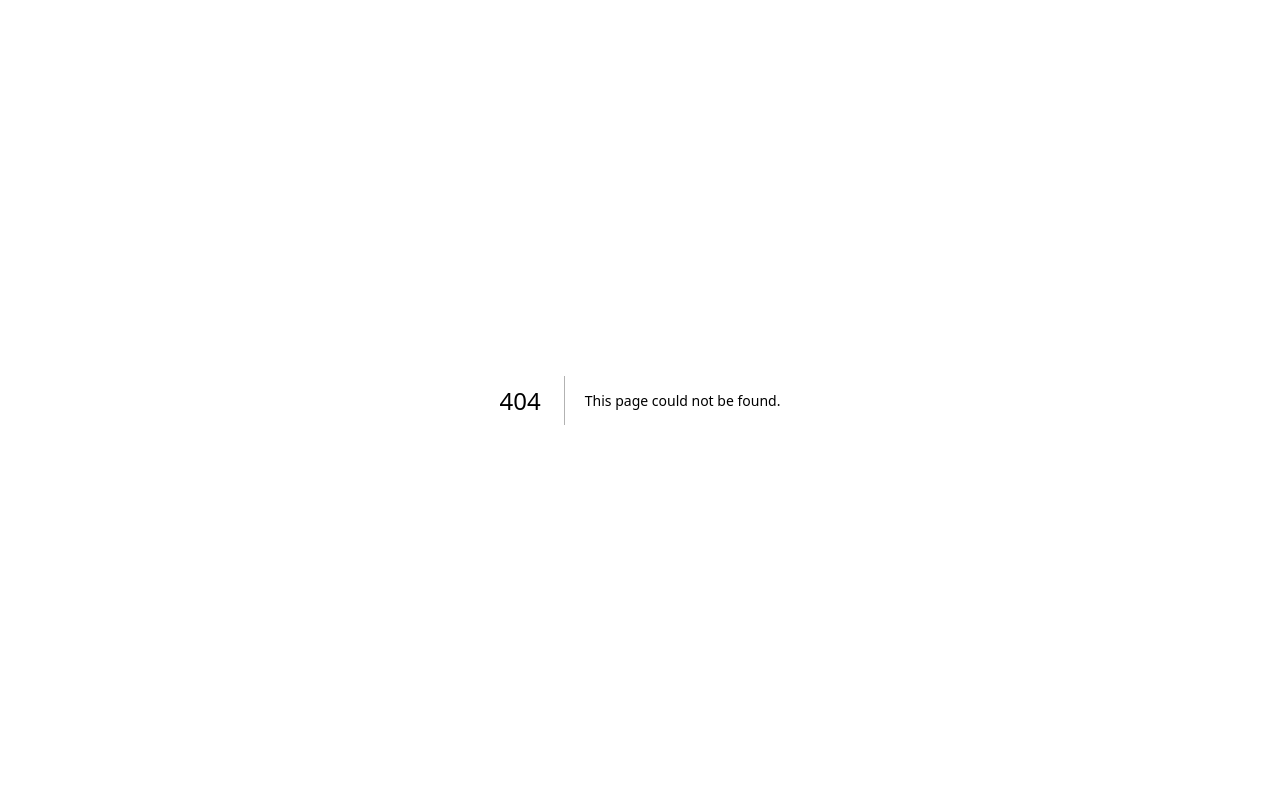
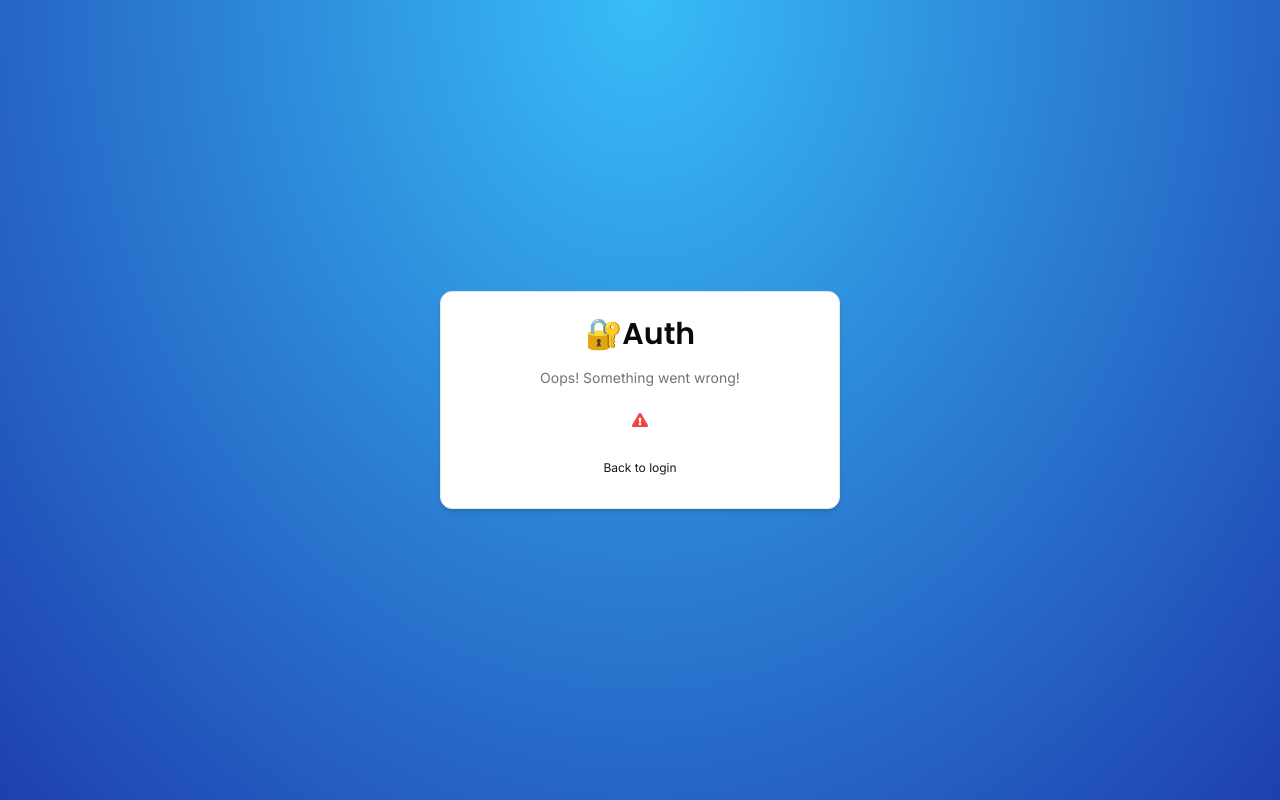
Before and after one commit to nazmulrony/next-auth-v5, a Next.js app: page /auth/error in a window 1280 px wide. Before the commit this address had no page. Built offline with nearby package versions, Linux system fonts and the light colour scheme.

Commit message:
login error with same email solved

```diff
--- a/package.json
+++ b/package.json
@@ -20,7 +20,7 @@
     "class-variance-authority": "^0.7.0",
     "clsx": "^2.1.0",
     "next": "14.1.3",
-    "next-auth": "^5.0.0-beta.15",
+    "next-auth": "^5.0.0-beta.4",
     "react": "^18",
     "react-dom": "^18",
     "react-hook-form": "^7.51.0",
--- /dev/null
+++ b/src/app/auth/error/page.tsx
@@ -0,0 +1,5 @@
+import { ErrorCard } from "@/components/auth/error-card";
+
+export default function AuthErrorPage() {
+    return <ErrorCard />;
+}
--- a/src/auth.ts
+++ b/src/auth.ts
@@ -1,9 +1,9 @@
 import { PrismaAdapter } from "@auth/prisma-adapter";
 import { UserRole } from "@prisma/client";
 import NextAuth from "next-auth";
-import authConfig from "./auth.config";
 import { getUserById } from "./data/user";
 import { db } from "./lib/db";
+import authConfig from "./auth.config";
 
 export const {
     handlers: { GET, POST },
@@ -11,6 +11,18 @@
     signIn,
     signOut,
 } = NextAuth({
+    pages: {
+        signIn: "/auth/login",
+        error: "/auth/error",
+    },
+    events: {
+        async linkAccount({ user }) {
+            await db.user.update({
+                where: { id: user.id },
+                data: { emailVerified: new Date() },
+            });
+        },
+    },
     callbacks: {
         // async signIn({ user }) {
         //     const existingUser = await getUserById(user.id as string);
@@ -38,6 +50,7 @@
             return token;
         },
     },
+    // @ts-ignore
     adapter: PrismaAdapter(db),
     session: { strategy: "jwt" },
     ...authConfig,
--- a/src/components/auth/card-wrapper.tsx
+++ b/src/components/auth/card-wrapper.tsx
@@ -10,7 +10,7 @@
     headerLabel: string;
     backButtonLabel: string;
     backButtonHref: string;
-    showSocial: boolean;
+    showSocial?: boolean;
 }
 
 export const CardWrapper = ({
--- /dev/null
+++ b/src/components/auth/error-card.tsx
@@ -0,0 +1,16 @@
+import { FaExclamationTriangle } from "react-icons/fa";
+import { CardWrapper } from "./card-wrapper";
+
+export const ErrorCard = () => {
+    return (
+        <CardWrapper
+            headerLabel="Oops! Something went wrong!"
+            backButtonHref="/auth/login"
+            backButtonLabel="Back to login"
+        >
+            <div>
+                <FaExclamationTriangle className="text-destructive mx-auto" />
+            </div>
+        </CardWrapper>
+    );
+};
--- a/src/components/auth/login-form.tsx
+++ b/src/components/auth/login-form.tsx
@@ -1,9 +1,15 @@
 "use client";
 
+import { login } from "@/actions/login";
 import { LoginSchema } from "@/schemas";
 import { zodResolver } from "@hookform/resolvers/zod";
+import { useSearchParams } from "next/navigation";
+import { useState, useTransition } from "react";
 import { useForm } from "react-hook-form";
+import { FaSpinner } from "react-icons/fa";
 import * as z from "zod";
+import { FormError } from "../form-error";
+import { Button } from "../ui/button";
 import {
     Form,
     FormControl,
@@ -14,14 +20,15 @@
 } from "../ui/form";
 import { Input } from "../ui/input";
 import { CardWrapper } from "./card-wrapper";
-import { Button } from "../ui/button";
-import { FormError } from "../form-error";
 import { FormSuccess } from "./form-success";
-import { login } from "@/actions/login";
-import { useState, useTransition } from "react";
-import { FaSpinner } from "react-icons/fa";
 
 export const LoginForm = () => {
+    const searchParams = useSearchParams();
+    const urlError =
+        searchParams.get("error") === "OAuthAccountNotLinked"
+            ? "Please login with different email"
+            : "";
+
     const [isPending, startTransition] = useTransition();
 
     const [error, setError] = useState<string | undefined>("");
@@ -94,7 +101,7 @@
                         />
                     </div>
                     <FormSuccess message={success} />
-                    <FormError message={error} />
+                    <FormError message={error || urlError} />
                     <Button type="submit" className="w-full">
                         {isPending && (
                             <FaSpinner className="animate-spin mr-2" />
--- a/src/routes.ts
+++ b/src/routes.ts
@@ -10,7 +10,7 @@
  * These routes will redirect logged in users to settings.
  * @type {string[]}
  */
-export const authRoutes = ["/auth/login", "/auth/register"];
+export const authRoutes = ["/auth/login", "/auth/register", "/auth/error"];
 
 /**
  * The prefix for api authentication.
```
Also changed, not shown: 1 other file (tests, documents, lock files or other folders).
